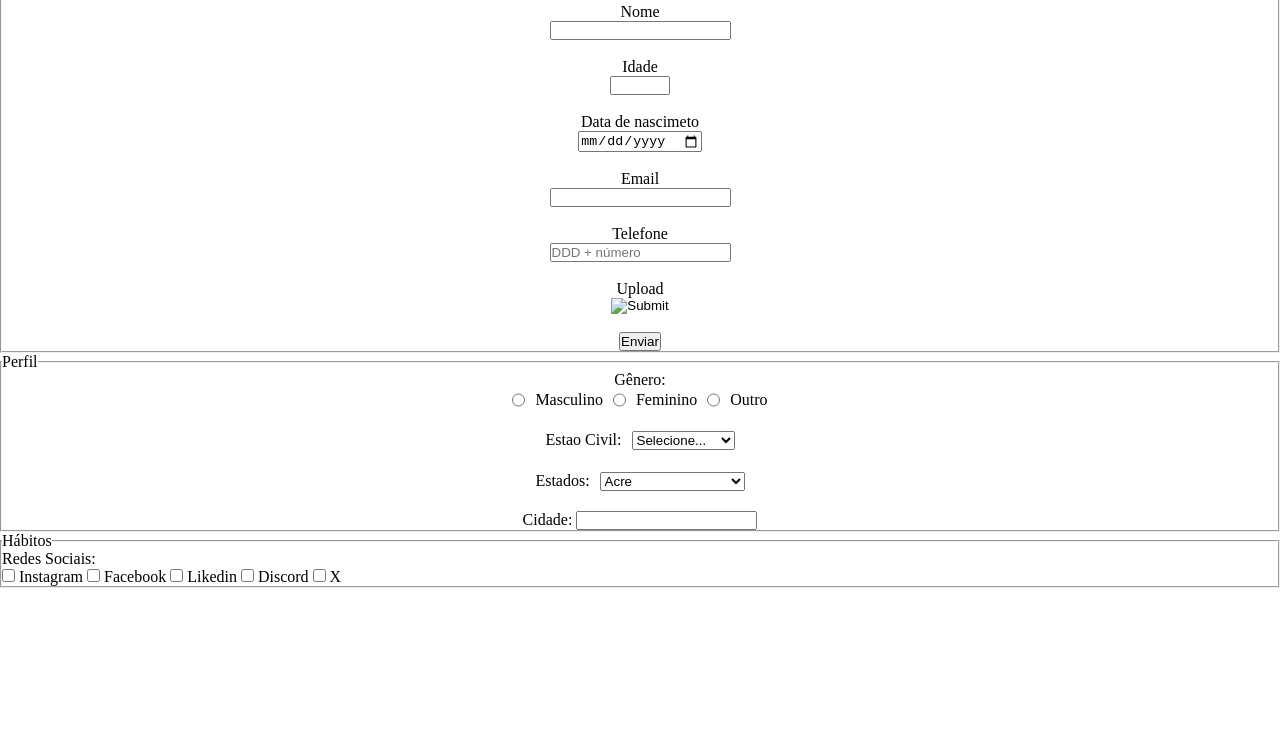
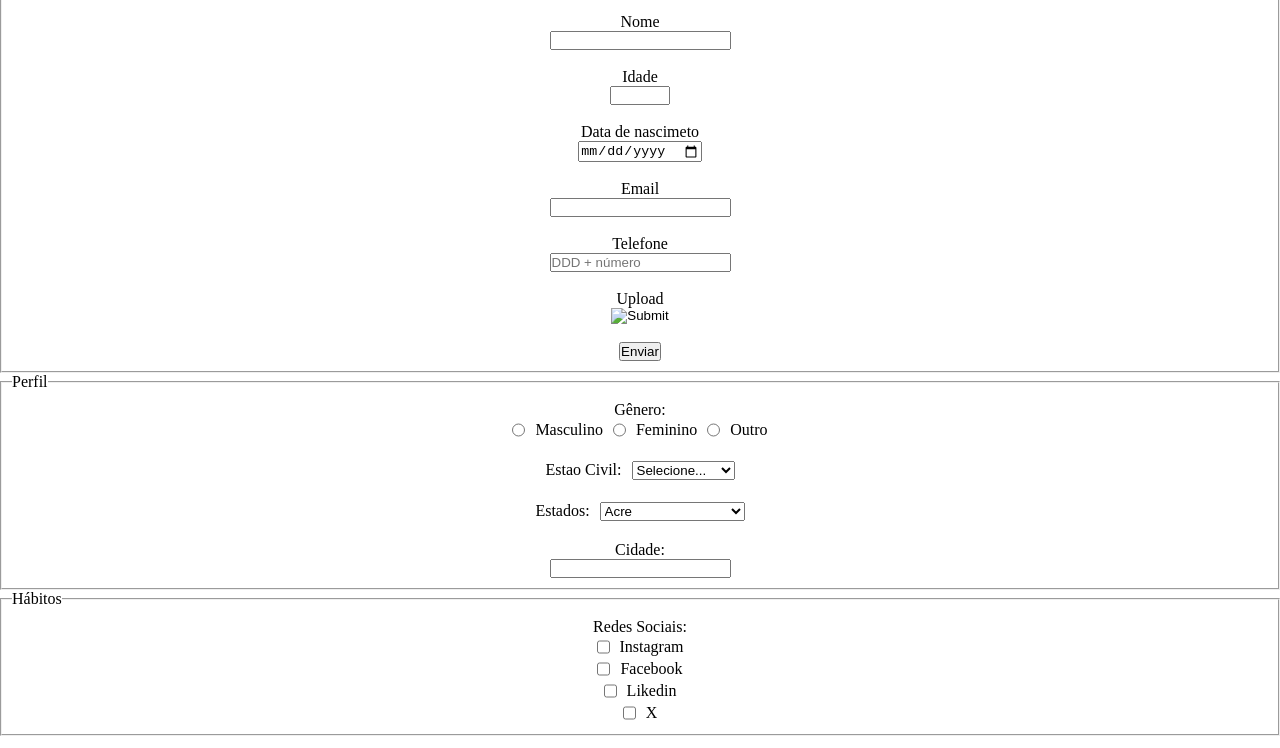
Before and after one commit to consevi/culturama, a plain HTML site: page index.html in a window 1280 px wide. Shown: the part 52-800 px from the top of the page. Drawn offline with Linux system fonts and the light colour scheme.

Commit message:
adicionando categoria habitos, id, e classe profile nas fieldset

```diff
--- a/index.html
+++ b/index.html
@@ -14,24 +14,24 @@
     <section>
         <form action="" method="get">
 
-            <fieldset>
+            <fieldset class="profile">
                 <legend>Dados Pessoais</legend>
                     <div class="info-pessoal">
 
-            <label for="userName">Nome</label>
-            <input type="text" name="userName" required>
+            <label for="name">Nome</label>
+            <input id="name" type="text" name="userName" required>
         <br>
-            <label for="userAge">Idade</label>
-            <input type="number" name="userAge" min="12" max="100" required>
+            <label for="age">Idade</label>
+            <input id="age" type="number" name="userAge" min="12" max="100" required>
         <br>
-            <label for="birthDate">Data de nascimeto</label>
-            <input type="date" name="birthDate">
+            <label for="birthdate">Data de nascimeto</label>
+            <input id="birthdate" type="date" name="birthDate">
         <br>
             <label for="email">Email</label>
-            <input type="email" name="email" required>
+            <input id="email" type="email" name="email" required>
         <br>
-            <label for="userPhoneNumber">Telefone</label>
-            <input type="tel" name="userPhoneNumber" pattern="[0-9]{11}" placeholder="DDD + número">
+            <label for="phonenumber">Telefone</label>
+            <input id="phonenumber" type="tel" name="userPhoneNumber" pattern="[0-9]{11}" placeholder="DDD + número">
         <br>
             <label for="userImage">Upload</label>
             <input type="image" name="userImage">
@@ -42,20 +42,20 @@
                 </fieldset>
 
 
-                <fieldset>
+                <fieldset class="profile">
                     <legend>Perfil</legend>
                         <div class="perfil">
 
                             <p>Gênero:</p>
                             <div class="generos">
-                            <input type="radio" name="userGender" value="Masculino">
-                            <label for="userGender">Masculino</label>
+                            <input id="male" type="radio" name="userGender" value="Masculino">
+                            <label for="male">Masculino</label>
 
-                            <input type="radio" name="userGender" value="Feminino">
-                            <label for="userGender">Feminino</label>
+                            <input id="female" type="radio" name="userGender" value="Feminino">
+                            <label for="female">Feminino</label>
 
-                            <input type="radio" name="userGender" value="Outro">
-                            <label for="userGender">Outro</label>
+                            <input id="other" type="radio" name="userGender" value="Outro">
+                            <label for="other">Outro</label>
                         </div>
         <br>
 
@@ -104,35 +104,46 @@
                                 </select>
                         </div>
         <br>
-                        <div class="cidades">
-                            <label for="userCity">Cidade:</label>
-                            <input type="text" name="userCity" required>
+                        <div class="cidade">
+                            <label for="city">Cidade:</label>
+                            <input id="city" type="text" name="userCity" required>
                         </div>
 
                     </div>
                 </fieldset>
 
-                <fieldset>
+                <fieldset class="profile">
                     <legend>Hábitos</legend>
 
-                    <p>Redes Sociais:</p>
-                    <input type="checkbox" name="social" value="instagram">
-                    <label for="social">Instagram</label>
+                    <div class="habitos">
+                        <p>Redes Sociais:</p>
 
-                    <input type="checkbox" name="social" value="facebook">
-                    <label for="social">Facebook</label>
+                        <div class="redes-sociais">
+                            <input id="instagram" type="checkbox" name="social" value="instagram">
+                            <label for="instagram">Instagram</label>
+                        </div>
 
-                    <input type="checkbox" name="social" value="likedin">
-                    <label for="social">Likedin</label>
+                        <div class="redes-sociais">
+                            <input id="facebook" type="checkbox" name="social" value="facebook">
+                            <label for="facebook">Facebook</label>
+                        </div>
 
-                    <input type="checkbox" name="social" value="discord">
-                    <label for="social">Discord</label>
+                        <div class="redes-sociais">
+                            <input id="likedin" type="checkbox" name="social" value="likedin">
+                            <label for="likedin">Likedin</label>
+                        </div>
 
-                    <input type="checkbox" name="social" value="x">
-                    <label for="social">X</label>
+                        <div class="redes-sociais">
+                            <input id="x" type="checkbox" name="social" value="x">
+                            <label for="x">X</label>
+                        </div>
+
+                    </div>
 
                 </fieldset>
+
             </form>
+
         </section>
 
 </body>
--- a/style.css
+++ b/style.css
@@ -10,17 +10,23 @@ header {
     flex-direction: column;
 }
 
+.profile {
+    padding: 10px;
+}
+
 .info-pessoal,
-.perfil {
+.perfil,
+.cidade,
+.habitos {
     display: flex;
     align-items: center;
     flex-direction: column;
 }
 
+.estado-civil,
 .generos,
-.cidade,
-.estado-civil,
-.estados {
+.estados,
+.redes-sociais {
     display: flex;
     align-items: row;
     gap: 10px;
```
